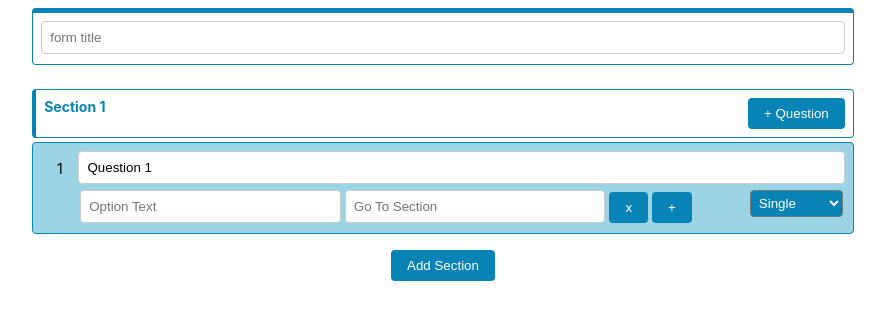
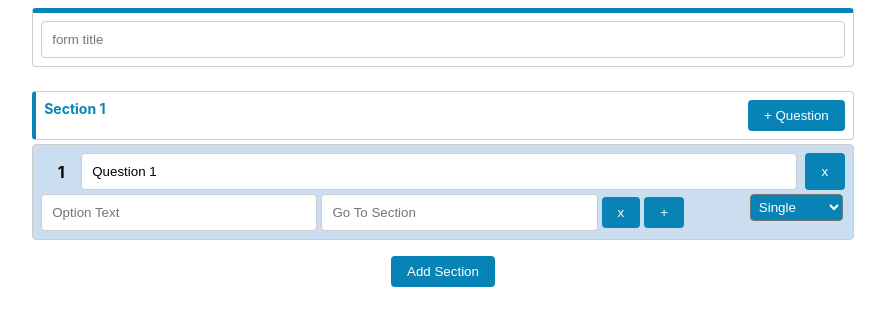
Before and after one commit to asarisoft/DynamicFormLikeGoogleForm, a React (Create React App) app: page / in a window 1280 px wide. Shown: the top 326 px of the page, without its empty margins (197-1082 px from the left). Built offline with nearby package versions, Linux system fonts and the light colour scheme.

Commit message:
add remove button question

```diff
--- a/src/components/form/fields/index.js
+++ b/src/components/form/fields/index.js
@@ -3,7 +3,7 @@ import Options from './option';
 import Scale from './scale';
 import Paragraph from './paragraph';
 import { FieldsContainer } from './indexElement';
-import { Input, TextArea } from '../../general';
+import { Input, StyledButton } from '../../general';
 
 class Field extends Component {
   constructor(props) {
@@ -27,7 +27,7 @@ class Field extends Component {
     const { answerType } = this.state;
     switch (answerType) {
       case 'single':
-        return <Options type="single"/>;
+        return <Options type="single" />;
       case 'multiple':
         return <Options type="multiple" />;
       case 'scale':
@@ -40,11 +40,12 @@ class Field extends Component {
   }
 
   render() {
-    const { field, questionIndex } = this.props;
+    const { field, questionIndex, onAddQuestion, onRemoveQuestion } = this.props;
     return (
       <FieldsContainer onClick={this.props.onClick}
-        className={field?.isActive&&'active'}>
+        className={field?.isActive && 'active'}>
         <div className='question'>
+          <div>
             <span>{questionIndex + 1}</span>
             <Input
               type="text"
@@ -53,6 +54,9 @@ class Field extends Component {
               value={field?.title}
               onChange={this.handleInputChange}
             />
+          </div>
+          <StyledButton onClick={() => onRemoveQuestion(questionIndex)}>x</StyledButton>
+          {/* <StyledButton onClick={() => onAddQuestion(questionIndex)}>+</StyledButton> */}
         </div>
 
         {field?.isActive && (
--- a/src/components/form/fields/indexElement.js
+++ b/src/components/form/fields/indexElement.js
@@ -7,27 +7,33 @@ export const FieldsContainer = styled.div`
     flex-direction: column;
     border-radius: 4px;
     margin: 4px 0 16px;;
-    border: 1px solid ${colors.blue4};
+    border: 1px solid #ccc;
     padding: 8px;
     position: relative;
     &.active {
-        background-color: ${colors.blue2}
+        background-color: ${colors.blue1}
     }
 
     .question {
-        text-align: center;
-        font-size: 14px;
+        display: grid;
+        grid-template-columns: 1fr 40px;
+        column-gap: 8px;
+        div {
             display: flex;
+            justify-content: flex-start;
             align-items: center;
             span {
                 width: 40px;
+                display: block;
+                text-align: center;
+                font-weight: bold;
             }
             input {
-            width: 100%;
+                flex: 1
+            }
         }
     }
     .body {
-        margin-left: 39px;
         margin-top: 4px;
         positon: relative;
         select {
--- a/src/components/form/headerElement.js
+++ b/src/components/form/headerElement.js
@@ -5,7 +5,7 @@ export const HeaderFormContainer = styled.div`
   border-top: 2px solid ${colors.blue4};
   border-radius: 4px;: 20px;
   padding: 8px;
-  border: 1px solid ${colors.blue4};;
+  border: 1px solid #ccc;
   border-top: 5px solid ${colors.blue4};
   display: flex;
   flex-direction: column;
--- a/src/components/form/index.js
+++ b/src/components/form/index.js
@@ -70,6 +70,7 @@ class Form extends Component {
                 field={field}
                 questionIndex={questionIndex}
                 onClick={() => this.setActiveQuestion(sectionIndex, questionIndex)}
+                onAddQuestion={()=>this.addQuestionToSection(sectionIndex)}
               />
             ))}
           </div>
--- a/src/components/form/sectionElement.js
+++ b/src/components/form/sectionElement.js
@@ -2,7 +2,7 @@ import styled, { css } from 'styled-components';
 import { screensize, colors } from '../../utils'; // Gantilah 'path-to-your-utils' dengan path yang benar ke utils Anda
 
 export const SectionContainer = styled.div`
-    border: 1px solid ${colors.blue4};
+    border: 1px solid #ccc;
     border-left: 4px solid  ${colors.blue4};;
     border-radius: 4px;
     padding: 8px;
--- a/src/components/general/input.js
+++ b/src/components/general/input.js
@@ -1,8 +1,7 @@
 import styled from 'styled-components';
 
 export const Input = styled.input`
-  padding: 8px;
+  padding: 10px;
   border: 1px solid #ccc;
-  border-radius: 4px;: 4px;
-  margin-bottom: 2px;
+  border-radius: 4px;
 `;
```
Lines whose indentation alone changed are shown as unchanged.
